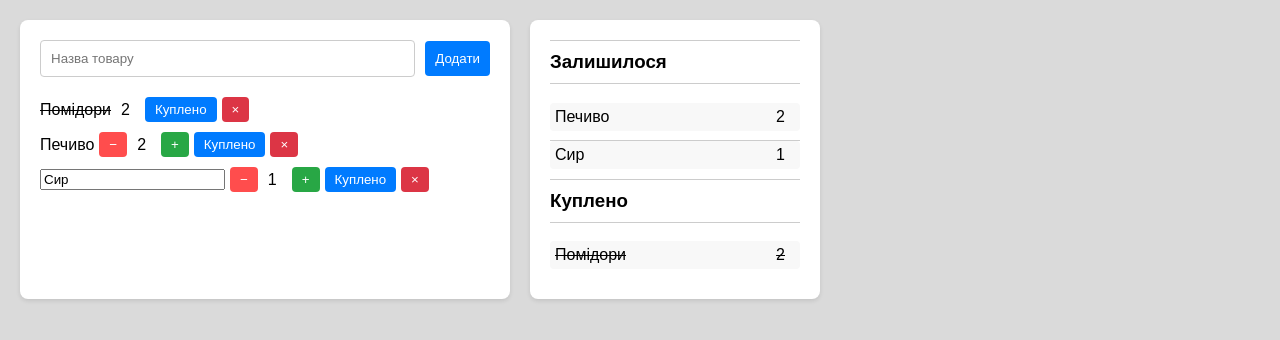
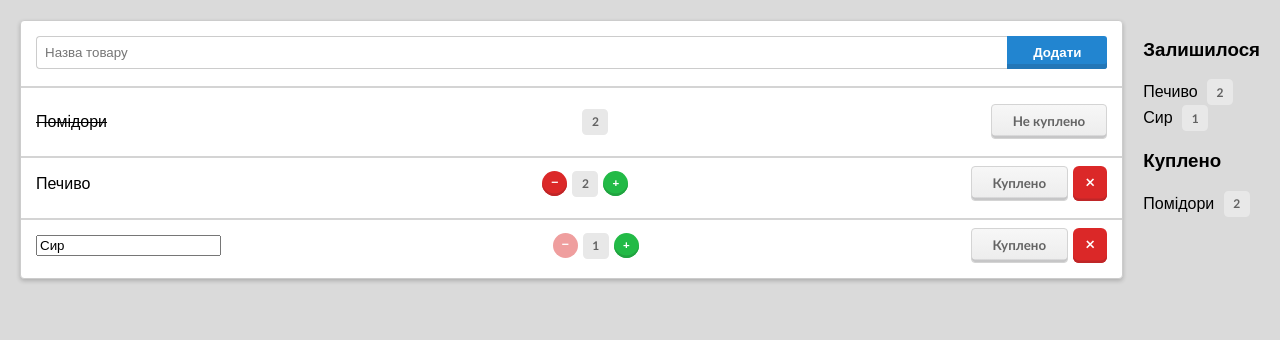
Before and after one commit to Official-Echo/ShopList, a plain HTML site: page index.html in a window 1280 px wide. Drawn offline with Linux system fonts and the light colour scheme.

Commit message:
Update shopping list layout and styles

```diff
--- a/index.html
+++ b/index.html
@@ -13,30 +13,32 @@
           <input type="text" placeholder="Назва товару" id="product-name" />
           <button id="add-button">Додати</button>
         </div>
-        <ul id="product-list">
-          <li class="item">
-            <span class="product-name purchased">Помідори</span>
+        <hr />
+        <ol id="product-list">
+          <div class="item-container">
+			<span class="product-noun" style="text-decoration: line-through;">Помідори</span>
             <span class="quantity">2</span>
-            <button class="status-button">Куплено</button>
-            <button class="delete-button">×</button>
-          </li>
-          <li class="item">
-            <span class="product-name">Печиво</span>
+            <button class="status-button">Не куплено</button>
+          </div>
+          <hr />
+          <div class="item-container">
+            <span class="product-noun">Печиво</span>
             <button class="minus-button">−</button>
             <span class="quantity">2</span>
             <button class="plus-button">+</button>
             <button class="status-button">Куплено</button>
             <button class="delete-button">×</button>
-          </li>
-          <li class="item">
-            <input type="text" class="product-name" value="Сир" />
-            <button class="minus-button">−</button>
+          </div>
+          <hr />
+          <div class="item-container">
+            <input type="text" class="entrering-product-noun" value="Сир" />
+            <button class="minus-button" data-faded="faded">−</button>
             <span class="quantity">1</span>
             <button class="plus-button">+</button>
             <button class="status-button">Куплено</button>
             <button class="delete-button">×</button>
-          </li>
-        </ul>
+          </div>
+        </ol>
       </div>
       <div class="summary">
         <div class="remaining">
--- a/styles.css
+++ b/styles.css
@@ -6,148 +6,174 @@ body {
 }
 
 .container {
-	max-width: 800px;
 	display: flex;
-	justify-content: space-between;
 }
 
 .shopping-list {
 	background-color: white;
-	padding: 20px;
-	border-radius: 8px;
-	box-shadow: 0 2px 4px rgba(0, 0, 0, 0.1);
-	flex-grow: 2;
+	padding: 15px;
+	border-radius: 4px;
+	box-shadow: 0 2px 4px rgba(0, 0, 0, 0.2);
+	flex-grow: 1;
 	margin-right: 20px;
-	/* Відступ між двома блоками */
+	border: 1px solid #ccc;
 }
 
 .input-container {
+	height: max-content;
 	display: flex;
 	align-items: center;
-	margin-bottom: 20px;
-	/* Відступ знизу, щоб відділити від списку */
+	max-width: 100%;
 }
 
 #product-name {
 	flex-grow: 1;
-	/* Заповнює доступний простір */
-	padding: 10px;
-	margin-right: 10px;
+	padding: 8px;
+	margin-right: 0px;
 	border: 1px solid #ccc;
-	border-radius: 4px;
+	border-radius: 4px 0px 0px 4px;
+	border-right: none;
 }
 
 #add-button {
-	padding: 10px;
-	background-color: #007bff;
+	font-weight: bold;
+	display: inline-block;
+	padding: 8.79999999px;
+	width: 100px;
+	background-color: #2285d0;
 	color: white;
 	border: none;
-	border-radius: 4px;
+	border-radius: 0px 3px 3px 0px;
+	cursor: pointer;
+	box-shadow: inset 0em -5px #2276b7;
+}
+
+
+
+hr {
+	margin-left: -15px;
+	margin-right: -15px;
+	margin-top: 17px;
+	overflow: visible;
+	border: 0.5px solid #d4d4d4;
+}
+
+#product-list {
+	list-style-type: none;
+	padding-left: 0px;
+	margin-bottom: 0px;
+}
+
+.item-container {
+	display: flex;
+	align-items: center;
+	justify-content: space-between;
+}
+
+.product-noun {
+	max-width: 164.267px;
+	width: 164.267px;
+}
+
+.plus-button,
+.minus-button {
 	cursor: pointer;
 }
 
-#add-button:hover {
-	background-color: #0056b3;
+.minus-button {
+	margin-left: auto;
+	margin-right: 0px;
+	background-color: #db2828;
+	border: none;
+	border-radius: 50%;
+	color: white;
+	height: 25px;
+	width: 25px;
+	box-shadow: inset 0em -2.5px #bf2628;
+	font-family: Calibri;
+	font-size: 14px;
+	font-weight: bold;
+	padding-bottom: 5px;
 }
 
-ul {
-	list-style-type: none;
-	padding: 0;
+.minus-button:hover {
+	background-color: #ff0000;
 }
 
-.item {
-	display: flex;
-	align-items: center;
-	margin-top: 10px;
+[data-faded="faded"] {
+	background-color: #ef9e9e;
+	box-shadow: none;
+	pointer-events: none;
 }
 
-.product-name {
-	flex-grow: 0;
+.plus-button {
+	margin-right: auto;
+	margin-left: 0px;
+	background-color: #22ba46;
+	border: none;
+	border-radius: 50%;
+	color: white;
+	height: 25px;
+	width: 25px;
+	box-shadow: inset 0em -2.5px #21a340;
+	font-family: Arial;
+	font-size: 11.5px;
+	font-weight: bold;
+	padding-bottom: 3px;
 }
 
-.product-name.purchased,
-.purchased-item {
-	text-decoration: line-through;
+
+.plus-button:hover {
+	background-color: #00ff00;
 }
 
 .quantity {
-	margin: 0 10px;
-}
+	width: 20px;
+	height: 20px;
 
-.plus-button,
-.minus-button,
-.status-button,
-.delete-button {
-	background-color: #e0e0e0;
-	border: none;
-	border-radius: 4px;
-	cursor: pointer;
-	padding: 5px 10px;
+	font-size: 12px;
+	font-weight: bold;
+	font-family: Calibri;
+
+	display: inline-flex;
+	align-items: center;
+	justify-content: center;
+
+	color: #626262;
+	border: solid #e8e8e8;
+	border-radius: 4.5px;
+	background-color: #e8e8e8;
+
 	margin-left: 5px;
-	box-shadow: inset 0 15% 4px rgba(0, 0, 0, 0.1);
-	border-radius: 4px;
-}
-
-button:hover {
-	background-color: #ccc;
-}
-
-.minus-button {
-	background-color: #ff4d4d;
-	color: white;
-}
-
-.plus-button {
-	background-color: #28a745;
-	color: white;
+	margin-right: 5px;
 }
 
 .status-button {
-	background-color: #007bff;
-	color: white;
+	background-image: linear-gradient(#f7f7f7, #ececec);
+
+	font-family: Calibri;
+	font-weight: bold;
+	color: #646464;
+	padding: 21px;
+	padding-top: 8px;
+	padding-bottom: 9px;
+
+	border: 0.5px solid #d4d4d4;
+	border-radius: 4px;
+	box-shadow: inset 0em -2.5px #c6c6c7;
 }
 
 .delete-button {
-	background-color: #dc3545;
+	margin-left: 5px;
+	background-color: #db2828;
+	border: none;
+	border-radius: 6px;
 	color: white;
+	height: 34.2px;
+	width: 34.2px;
+	box-shadow: inset 0em -2.5px #bf2628;
+	font-family: Calibri;
+	font-size: 17px;
+	font-weight: bold;
+	padding-bottom: 5px;
 }
-
-.summary {
-	background-color: white;
-	padding: 20px;
-	border-radius: 8px;
-	box-shadow: 0 2px 4px rgba(0, 0, 0, 0.1);
-	flex-basis: 250px;
-	/* Фіксована ширина для summary */
-}
-
-.summary h3 {
-	margin-top: 0;
-	border-bottom: 1px solid #ccc;
-	padding-bottom: 10px;
-	border-top: 1px solid #ccc;
-	padding-top: 10px;
-}
-
-.remaining-item,
-.purchased-item {
-	display: flex;
-	justify-content: space-between;
-	margin-top: 10px;
-	margin-bottom: 10px;
-	padding: 5px;
-	background-color: #f8f8f8;
-	border-radius: 4px;
-	position: relative;
-	/* Для абсолютного позиціонування псевдоелементів */
-}
-
-.remaining-item:not(:last-child)::after {
-	content: '';
-	position: absolute;
-	bottom: -10px;
-	/* Відступ від низу елементу */
-	left: 0;
-	width: 100%;
-	border-bottom: 1px solid #ccc;
-}
```
